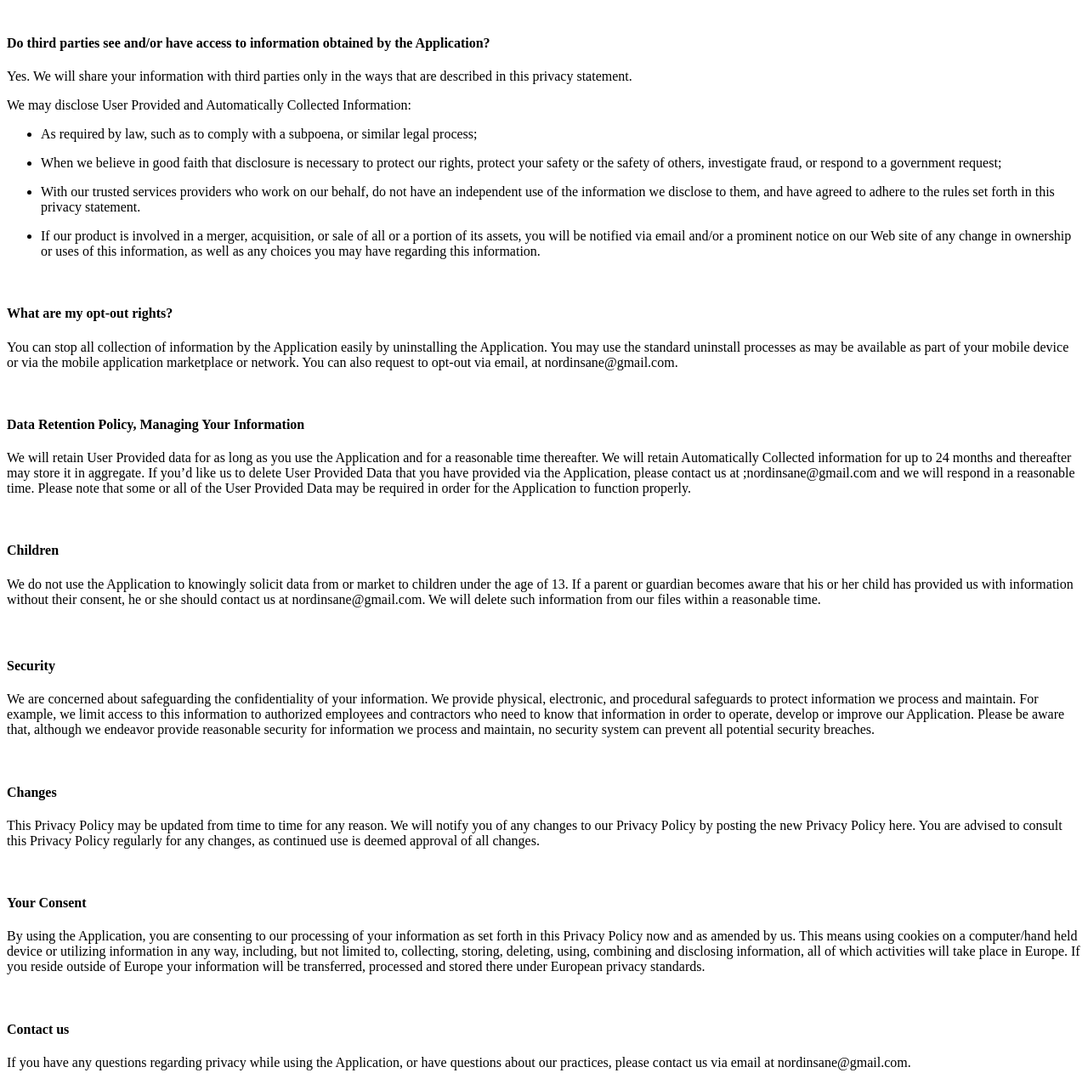
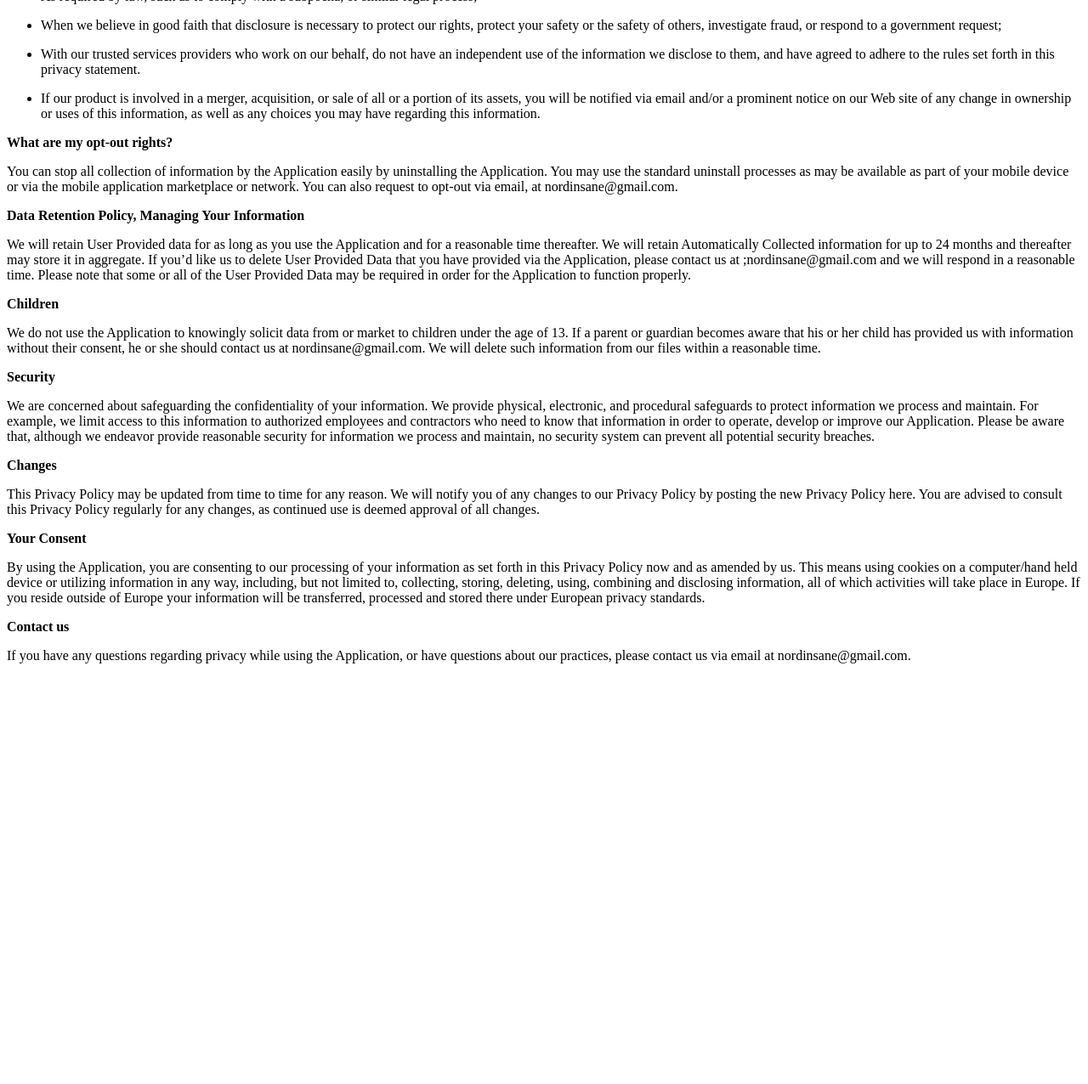
Before and after one commit to kimnordin/kimnordin.github.io, a plain HTML site: page index.html in a window 1280 px wide. Shown: the part 702-1978 px from the top of the page at 85% size. After the commit the page ends 1499 px from the top, so only its background shows below. Drawn offline with Linux system fonts and the light colour scheme.

Commit message:
Update index.html

```diff
--- a/index.html
+++ b/index.html
@@ -6,24 +6,16 @@
 <p></p>
 <p><strong>User Provided Information</strong>&nbsp;</p>
 <p>The Applications obtains the information you provide when you download and register the Application.&nbsp;Registration with us is optional. However, please keep in mind that you may not be able to use some of the features offered by the Application unless you register with us.</p>
-<p></p>
-<p>&nbsp;</p>
 <p>When you register with us and use the Application, you generally provide&nbsp;(a) your name, email address, age, user name, password and other registration information; (b) transaction-related information, such as when you make purchases, respond to any offers, or download or use applications from us; (c) information you provide us when you contact us for help; (d) credit card information for purchase and use of the Application, and; (e) information you enter into our system when using the Application, such as contact information and project management information.</p>
-<p></p>
 <p>We may also use the information you provided us to contact your from time to time to provide you with important information, required notices and marketing promotions.</p>
 <p><strong>Automatically Collected Information</strong>&nbsp;</p>
-<p>&nbsp;</p>
 <p>In addition, the Application may collect certain information automatically, including, but not limited to, the type of mobile device you use, your mobile devices unique device ID, the IP address of your mobile device, your mobile operating system, the type of mobile Internet browsers you use, the location of your device, and information about the way you use the Application.&nbsp;</p>
 <p></p>
-<h4>&nbsp;</h4>
-<h4>Does the Application collect precise real time location information of the device?</h4>
+<p><strong>Does the Application collect precise real time location information of the device?</strong>&nbsp;</p>
+<p>When you visit the mobile application, we may use GPS technology (or other similar technology) to determine your current location in order to display relevant information. We will not share your current location with other users or partners.</p>
+<p>If you do not want us to use your location for the purposes set forth above, you should turn off the location services for the mobile application located in your account settings or in your mobile phone settings and/or within the mobile application.&nbsp;</p>
 <p></p>
-<p>When you visit the mobile application, we may use GPS technology (or other similar technology) to determine your current location in order to display relevant information. We will not share your current location with other users or partners.</p>
-<p></p>
-<p>If you do not want us to use your location for the purposes set forth above, you should turn off the location services for the mobile application located in your account settings or in your mobile phone settings and/or within the mobile application.&nbsp;</p>
-<p>&nbsp;</p>
-<h4>Do third parties see and/or have access to information obtained by the Application?</h4>
-<p></p>
+<p><strong>Do third parties see and/or have access to information obtained by the Application?</strong>&nbsp;</p>
 <p>Yes. We will share your information with third parties only in the ways that are described in this privacy statement.</p>
 <p>We may disclose User Provided and Automatically Collected Information:</p>
 <ul>
@@ -33,27 +25,22 @@
  <li> <p>If our product is involved in a merger, acquisition, or sale of all or a portion of its assets, you will be notified via email and/or a prominent notice on our Web site of any change in ownership or uses of this information, as well as any choices you may have regarding this information.</p> </li>
 </ul>
 <p></p>
-<p>&nbsp;</p>
-<h4>What are my opt-out rights?</h4>
+<p><strong>What are my opt-out rights?</strong>&nbsp;</p>
+<p>You can stop all collection of information by the Application easily by uninstalling the Application. You may use the standard uninstall processes as may be available as part of your mobile device or via the mobile application marketplace or network. You can also request to opt-out via email, at nordinsane@gmail.com.</p>
+<p><strong>Data Retention Policy, Managing Your Information</strong>&nbsp;</p>
+<p>We will retain User Provided data for as long as you use the Application and for a reasonable time thereafter. We will retain Automatically Collected information for up to 24 months and thereafter may store it in aggregate. If you’d like us to delete User Provided Data that you have provided via the Application, please contact us at ;nordinsane@gmail.com and we will respond in a reasonable time. Please note that some or all of the User Provided Data may be required in order for the Application to function properly.</p>
 <p></p>
-<p>You can stop all collection of information by the Application easily by uninstalling the Application. You may use the standard uninstall processes as may be available as part of your mobile device or via the mobile application marketplace or network. You can also request to opt-out via email, at nordinsane@gmail.com.</p>
-<p>&nbsp;</p>
-<h4><strong>Data Retention Policy, Managing Your Information</strong></h4>
-<p>We will retain User Provided data for as long as you use the Application and for a reasonable time thereafter. We will retain Automatically Collected information for up to 24 months and thereafter may store it in aggregate. If you’d like us to delete User Provided Data that you have provided via the Application, please contact us at ;nordinsane@gmail.com and we will respond in a reasonable time. Please note that some or all of the User Provided Data may be required in order for the Application to function properly.</p>
-<p>&nbsp;</p>
-<h4><strong>Children</strong></h4>
-<p></p>
+<p><strong>Children</strong>&nbsp;</p>
 <p>We do not use the Application to knowingly solicit data from or market to children under the age of 13. If a parent or guardian becomes aware that his or her child has provided us with information without their consent, he or she should contact us at&nbsp;nordinsane@gmail.com. We will delete such information from our files within a reasonable time.</p>
-<h4>&nbsp;</h4>
-<h4><strong>Security</strong></h4>
+<p><strong>Security</strong>&nbsp;</p>
 <p></p>
 <p>We are concerned about safeguarding the confidentiality of your information. We provide physical, electronic, and procedural safeguards to protect information we process and maintain. For example, we limit access to this information to authorized employees and contractors who need to know that information in order to operate, develop or improve our Application. Please be aware that, although we endeavor provide reasonable security for information we process and maintain, no security system can prevent all potential security breaches.</p>
-<p>&nbsp;</p>
-<h4><strong>Changes</strong></h4>
+<p></p>
+<p><strong>Changes</strong>&nbsp;</p>
 <p>This Privacy Policy may be updated from time to time for any reason. We will notify you of any changes to our Privacy Policy by posting the new Privacy Policy here. You are advised to consult this Privacy Policy regularly for any changes, as continued use is deemed approval of all changes.</p>
-<p>&nbsp;</p>
-<h4><strong>Your Consent</strong></h4>
+<p></p>
+<p><strong>Your Consent</strong>&nbsp;</p>
 <p>By using the Application, you are consenting to our processing of your information as set forth in this Privacy Policy now and as amended by us. This means using cookies on a computer/hand held device or utilizing information in any way, including, but not limited to, collecting, storing, deleting, using, combining and disclosing information, all of which activities will take place in Europe. If you reside outside of Europe your information will be transferred, processed and stored there under European privacy standards.</p>
-<p>&nbsp;</p>
-<h4>Contact us</h4>
+<p></p>
+<p><strong>Contact us</strong>&nbsp;</p>
 <p>If you have any questions regarding privacy while using the Application, or have questions about our practices, please contact us via email at nordinsane@gmail.com.</p>
```
